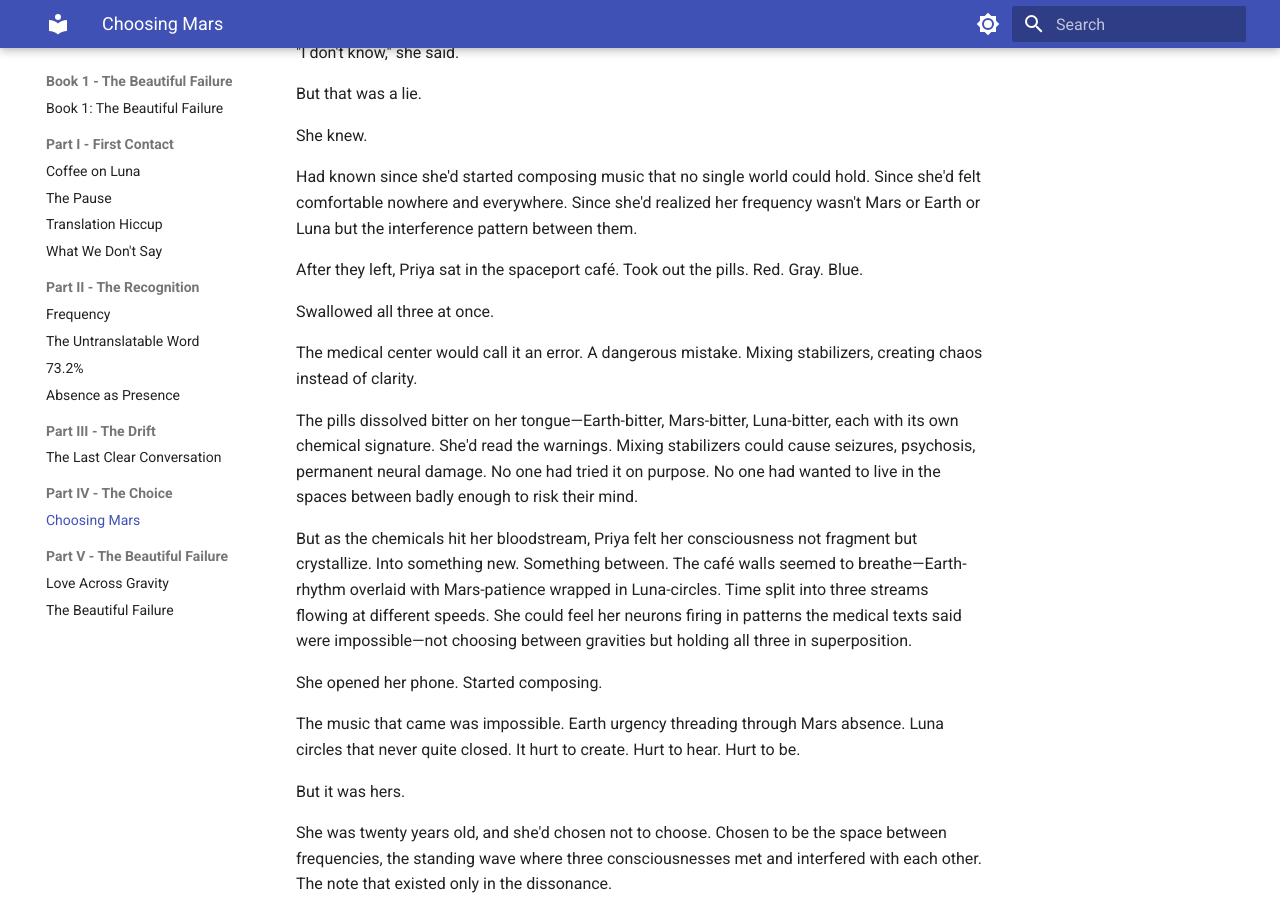
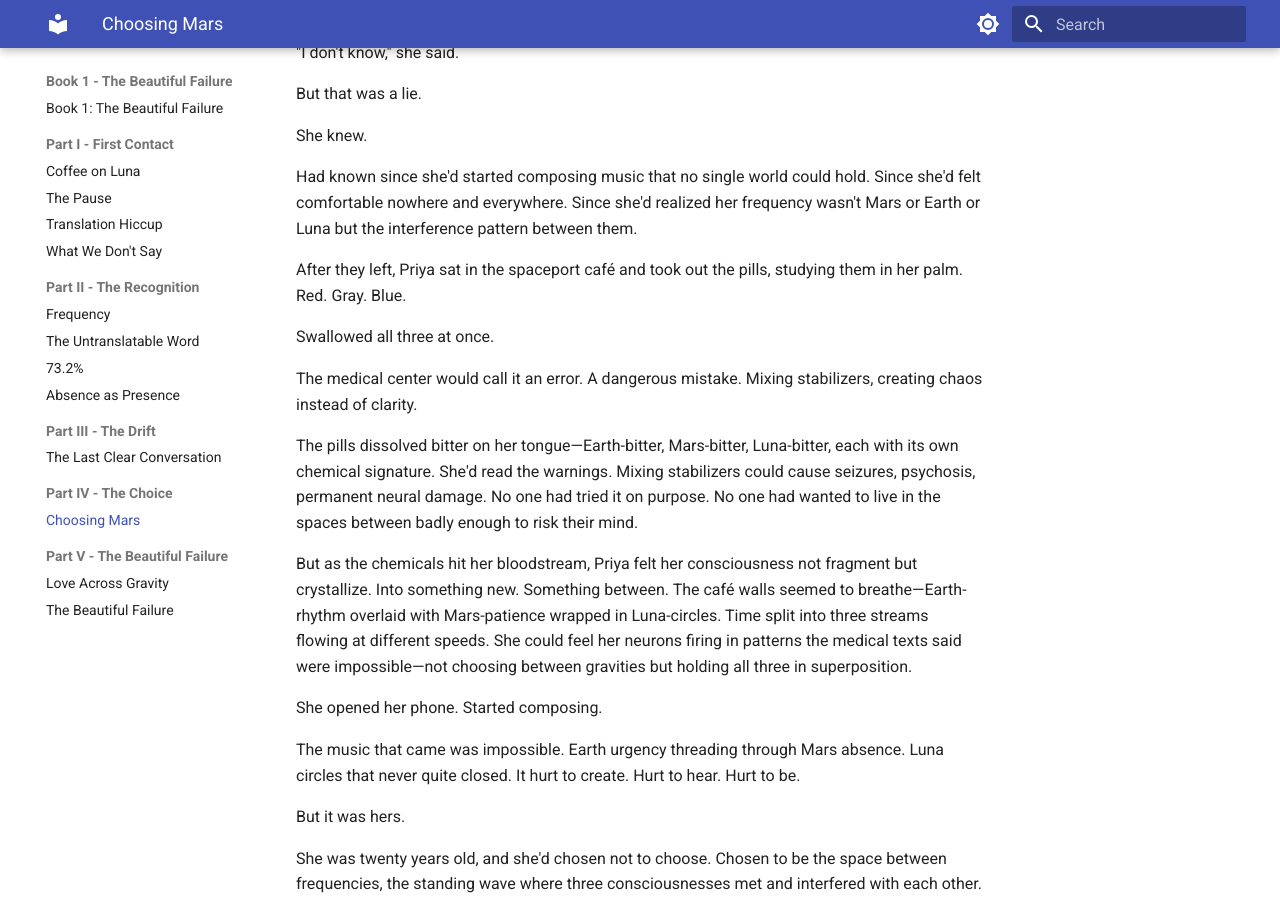
Before and after one commit to aaronsb/quantum-gravity, an MkDocs documentation site: the page built from docs/book-1/05-the-choice/choosing-mars.md, in a window 1280 px wide and 900 px high, scrolled down 4440 px. Built offline with MkDocs 1.6.1 and Material for MkDocs 9.7.7, drawn with Linux system fonts in a browser that asks for light colours.

```diff
--- a/docs/book-1/05-the-choice/choosing-mars.md
+++ b/docs/book-1/05-the-choice/choosing-mars.md
@@ -114,7 +114,7 @@
 
 Had known since she'd started composing music that no single world could hold. Since she'd felt comfortable nowhere and everywhere. Since she'd realized her frequency wasn't Mars or Earth or Luna but the interference pattern between them.
 
-After they left, Priya sat in the spaceport café. Took out the pills. Red. Gray. Blue.
+After they left, Priya sat in the spaceport café and took out the pills, studying them in her palm. Red. Gray. Blue.
 
 Swallowed all three at once.
 
```
Also changed, not shown: CLAUDE.md (+7 -0 lines), docs/book-1/01-first-contact/the-pause.md (+1 -1 lines).
